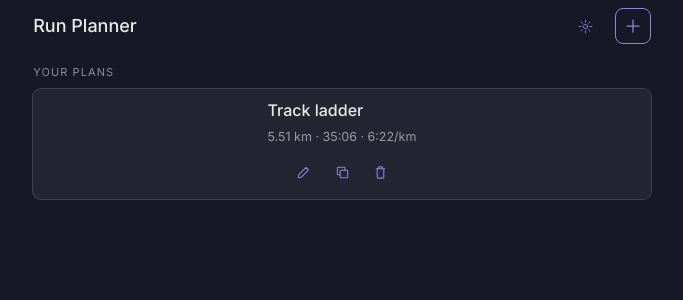
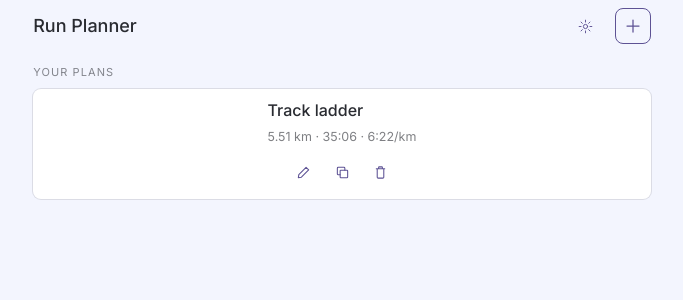
Before and after one commit to mgrodgers/pacemaker, a React (Vite) app: page / in a window 1280 px wide. Shown: the top 300 px of the page, without its empty margins (298-981 px from the left). Built offline with nearby package versions, Linux system fonts and the light colour scheme.

Commit message:
Add light-mode CSS overrides for System and explicit Light themes

```diff
--- a/src/styles/tokens.css
+++ b/src/styles/tokens.css
@@ -10,12 +10,15 @@
 }
 
 :root {
+  /* Dark is the default/fallback — unchanged. Light overrides below, either
+     via an explicit [data-theme="light"] choice or, for "system", a
+     prefers-color-scheme media query with no [data-theme] attribute set. */
   --color-bg: #161826;
   --color-surface: #232532;
   --color-text: #e9e9ed;
   --color-accent: #9184d9;
   --color-accent-2: #a7a1db;
-  --color-divider: color-mix(in srgb, #e9e9ed 16%, transparent);
+  --color-divider: color-mix(in srgb, var(--color-text) 16%, transparent);
 
   --color-neutral-100: #f3f5fe;
   --color-neutral-200: #e4e7f5;
@@ -55,6 +58,39 @@
   --shadow-sm: 0 0 0 1px #3f424d;
   --shadow-md: 0 0 0 1px #595d6c, 0 6px 18px rgba(0, 0, 0, 0.55);
   --shadow-lg: 0 0 0 1px #9397ab, 0 16px 40px rgba(0, 0, 0, 0.65);
+
+  color-scheme: dark;
+}
+
+/* "System": no [data-theme] attribute set at all, OS prefers light. Live —
+   no JS listener needed. */
+@media (prefers-color-scheme: light) {
+  :root:not([data-theme]) {
+    --color-bg: #f3f5fe;
+    --color-surface: #ffffff;
+    --color-text: #292b31;
+    --color-accent: #5d5294;
+    --color-accent-2: #796cbf;
+    --shadow-sm: 0 0 0 1px color-mix(in srgb, var(--color-text) 12%, transparent);
+    --shadow-md: 0 0 0 1px color-mix(in srgb, var(--color-text) 18%, transparent), 0 6px 18px rgba(41, 43, 49, 0.12);
+    --shadow-lg: 0 0 0 1px color-mix(in srgb, var(--color-text) 24%, transparent), 0 16px 40px rgba(41, 43, 49, 0.16);
+    color-scheme: light;
+  }
+}
+
+/* Explicit Light choice, regardless of OS preference. Explicit Dark needs
+   no block of its own — data-theme="dark" matches neither rule above, so
+   it falls through to the default dark :root values. */
+:root[data-theme='light'] {
+  --color-bg: #f3f5fe;
+  --color-surface: #ffffff;
+  --color-text: #292b31;
+  --color-accent: #5d5294;
+  --color-accent-2: #796cbf;
+  --shadow-sm: 0 0 0 1px color-mix(in srgb, var(--color-text) 12%, transparent);
+  --shadow-md: 0 0 0 1px color-mix(in srgb, var(--color-text) 18%, transparent), 0 6px 18px rgba(41, 43, 49, 0.12);
+  --shadow-lg: 0 0 0 1px color-mix(in srgb, var(--color-text) 24%, transparent), 0 16px 40px rgba(41, 43, 49, 0.16);
+  color-scheme: light;
 }
 
 body {
```
